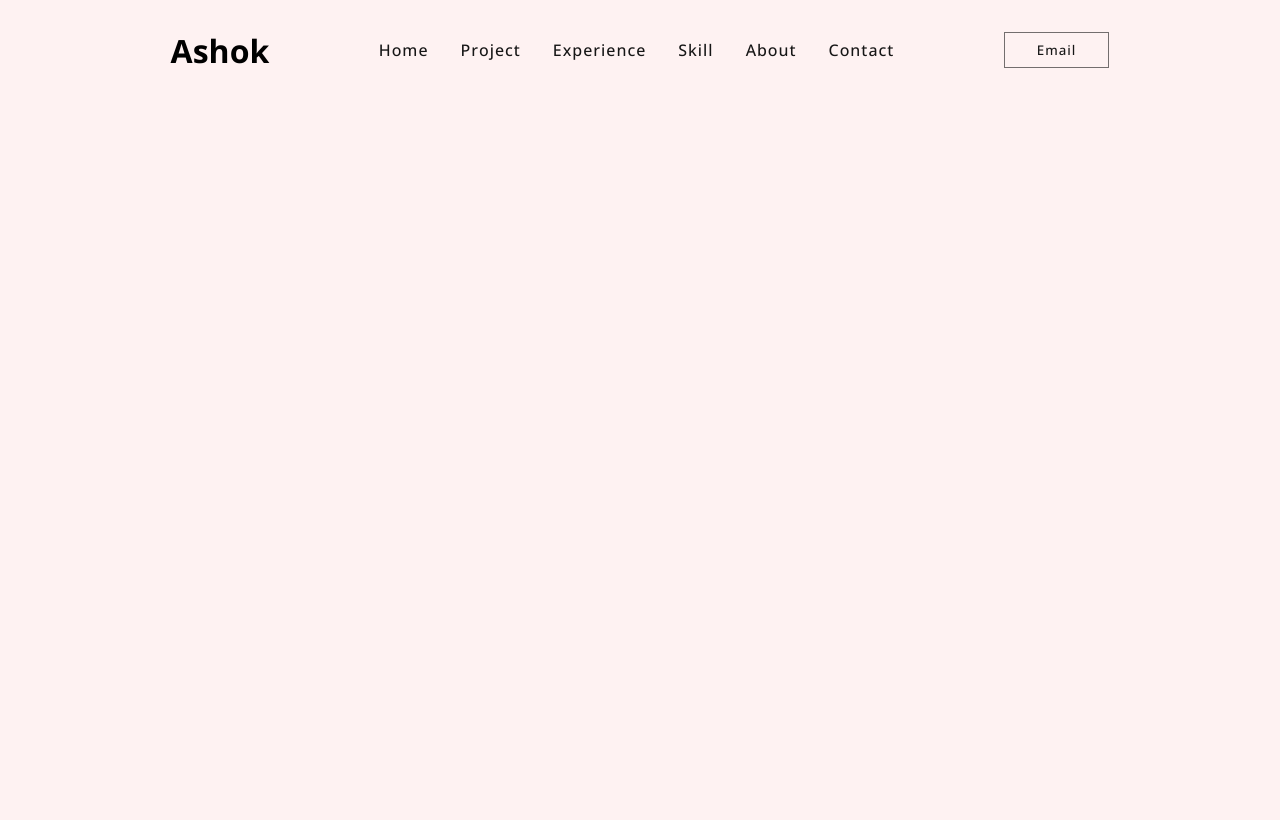
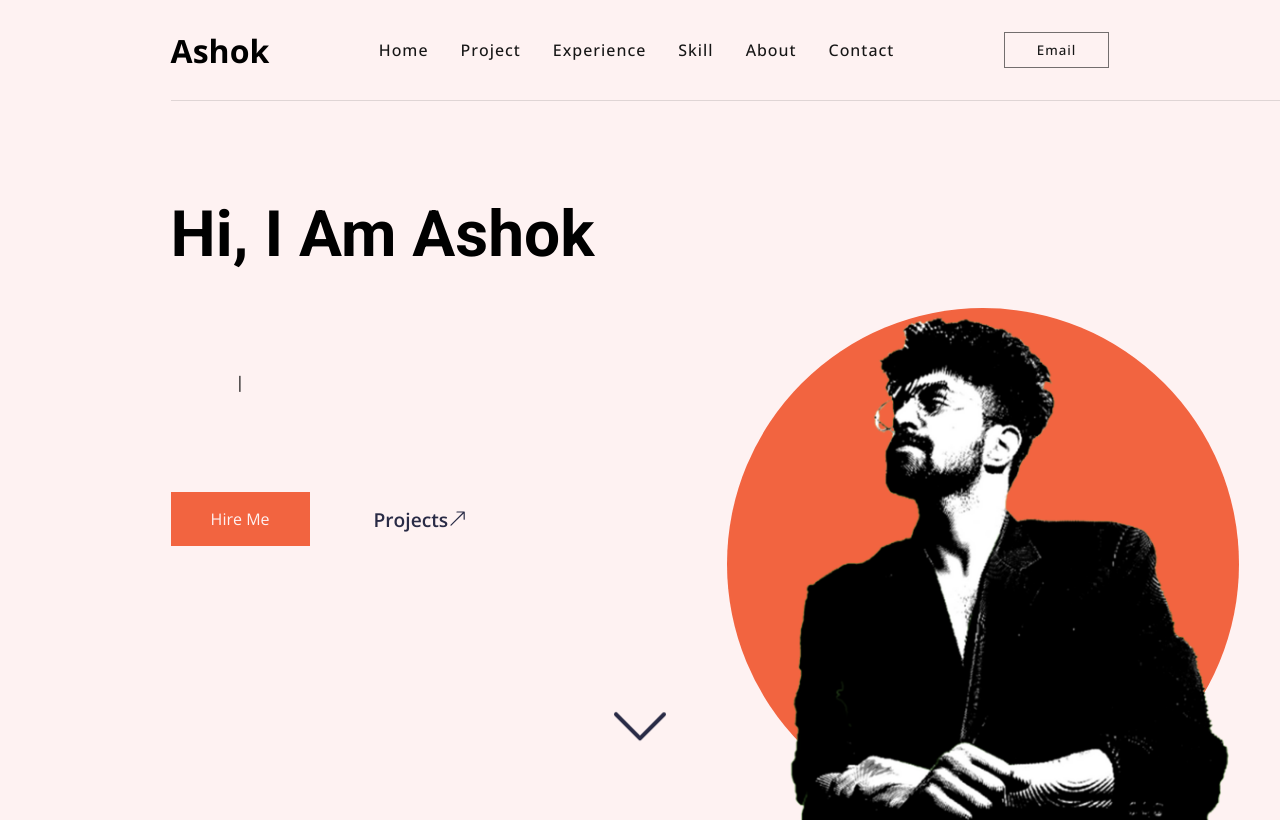
Before and after one commit to Ashok-kumar140/my-portfolio, a React (Create React App) app: page / in a window 1280 px wide. Built offline with nearby package versions, Linux system fonts and the light colour scheme.

Commit message:
home page done

```diff
--- a/src/App.js
+++ b/src/App.js
@@ -1,11 +1,12 @@
 import Header from "./components/Header";
-
+import Home from './components/Home';
 
 
 function App() {
   return (
     <>
       <Header />
+      <Home/>
     </>
   );
 }
--- /dev/null
+++ b/src/components/Home.js
@@ -0,0 +1,70 @@
+import React from 'react'
+import { motion } from 'framer-motion';
+import Typewriter from 'typewriter-effect';
+import { BsArrowUpRight, BsChevronDown } from 'react-icons/bs';
+import me from "../assets/profilepic.png";
+
+const Home = () => {
+
+    const animations = {
+        h1: {
+            initial: {
+                x: "-100%",
+                opacity: 0,
+            },
+            whileInView: {
+                x: 0,
+                opacity: 1,
+            },
+        },
+        button: {
+            initial: {
+                y: "-100%",
+                opacity: 0,
+            },
+            whileInView: {
+                y: 0,
+                opacity: 1,
+            },
+        }
+    }
+    return (
+        <div id='home'>
+
+            <section>
+                <div>
+
+
+                    <motion.h1
+                        {...animations.h1}
+                    >
+                        Hi, I Am Ashok
+                    </motion.h1>
+                    <Typewriter options={{
+                        strings: ["A Web Developer", "A Coder", "A Data Analyst"],
+                        autoStart: true,
+                        loop: true,
+                        wrapperClassName: "typewriterpara"
+                    }} />
+
+                    <div>
+                        <a href="mailto:ashok.1@iitj.ac.in">
+                            Hire Me
+                        </a>
+                        <a href="#work">
+                            Projects <BsArrowUpRight />
+                        </a>
+                    </div>
+
+                </div>
+            </section>
+            <section>
+                <img src={me} alt="Ashok img" />
+            </section>
+            <BsChevronDown />
+
+        </div>
+    )
+}
+
+export default Home
--- /dev/null
+++ b/src/styles/animations.scss
@@ -0,0 +1,6 @@
+@keyframes animateSvg {
+    to{
+        transform: translate(-50%,-10px);
+    }
+
+}
--- a/src/styles/app.scss
+++ b/src/styles/app.scss
@@ -2,6 +2,8 @@
 
 @import "statics";
 @import "header";
+@import "home";
+@import"animations";
 
 *{
     margin: 0%;
--- a/src/styles/header.scss
+++ b/src/styles/header.scss
@@ -6,7 +6,7 @@ nav {
   align-items: center;
   justify-content: space-between;
   padding: 0 $p;
-  position: static;
+  position: sticky;
   top: 0%;
   z-index: 70;
 
--- /dev/null
+++ b/src/styles/home.scss
@@ -0,0 +1,86 @@
+#home {
+  width: 100%;
+  height: 90vh;
+  display: flex;
+
+  > section {
+    width: 100%;
+    &:first-of-type {
+      padding-left: $p;
+
+      > div {
+        border-top: 1px solid $color6_2;
+        height: 100%;
+        padding-top: 6rem;
+        > h1 {
+          font: 900 4rem $text1;
+        }
+
+        .typewriterpara {
+          margin: 20px 0;
+          font-size: 2rem;
+          height: 20px;
+          letter-spacing: 4px;
+        }
+        > div {
+          display: flex;
+          margin: 5rem 0;
+          width: 70%;
+          gap: 4rem;
+          align-items: center;
+          > a {
+            &:first-of-type {
+              background-color: $color3;
+              color: $color1;
+              padding: 1rem 2.5rem;
+              transition: all 0.3s;
+              &:hover {
+                background-color: $color3_1;
+              }
+            }
+            &:last-of-type {
+                font: 600 1.2rem $text2;
+                color: $color5;
+                display: flex;
+                align-items: center;
+            }
+          }
+        }
+
+
+      }
+    }
+    &:last-of-type {
+      border-top: 1px solid $color6_2;
+      display: flex;
+      flex-direction: column;
+      justify-content: flex-end;
+      align-items: center;
+      overflow-x: hidden;
+
+      &::after {
+        content: "";
+        width: 40vmax;
+        height: 40vmax;
+        background-color: $color3;
+        position: absolute;
+        z-index: -1;
+        border-radius: 50%;
+      }
+      > img {
+        width: 40vmax;
+        height: 40vmax;
+        object-fit: contain;
+      }
+    }
+  }
+  > svg {
+    position: absolute;
+    font-size: 4rem;
+    color: $color5;
+    left: 50%;
+    bottom: 5%;
+    transform: translateX(-50%);
+    animation: animateSvg 0.7s infinite linear alternate;
+  }
+}
--- a/src/styles/statics.scss
+++ b/src/styles/statics.scss
@@ -7,7 +7,7 @@ $color1:#fef2f2;
 $color2:#286f6c;
 $color2_1:#174340;
 $color3:#f26440;
-$color3_light:rgb(249,141,141);
+$color3_1:rgb(249,141,141);
 $color4:#fff;
 $color5:#292b46;
 $color6:#161616;
```
Also changed, not shown: src/assets/profilepic.jpg (added), src/assets/profilepic.png (added).
